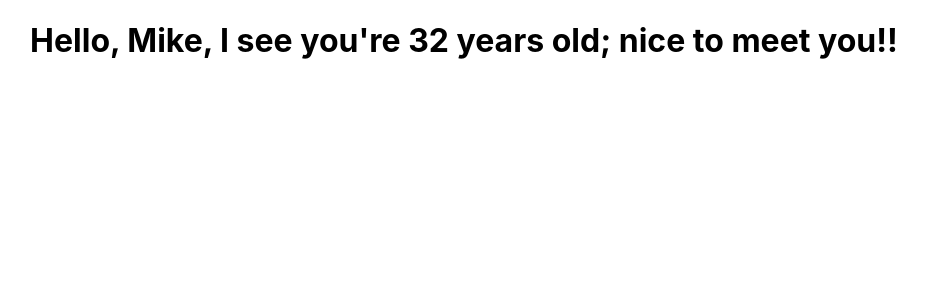
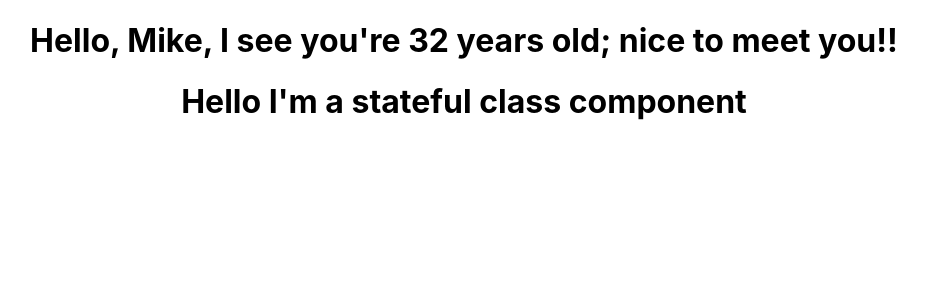
Before and after one commit to DestanT/CI-core-react-project-example, a React (Create React App) app in the folder react-example/: page / in a window 1280 px wide. Shown: the top 300 px of the page, without its empty margins (176-1102 px from the left). Built offline with nearby package versions, Linux system fonts and the light colour scheme.

Commit message:
Create stateful class component

```diff
--- a/react-example/package.json
+++ b/react-example/package.json
@@ -3,6 +3,7 @@
   "version": "0.1.0",
   "private": true,
   "dependencies": {
+    "16": "^0.0.2",
     "@testing-library/jest-dom": "^5.11.6",
     "@testing-library/react": "^11.2.2",
     "@testing-library/user-event": "^12.3.0",
--- a/react-example/src/App.js
+++ b/react-example/src/App.js
@@ -1,11 +1,13 @@
 import logo from './logo.svg';
 import './App.css';
 import FunctionalGreetingWithProps from './components/FunctionalGreetingWithProps';
+import StatefulGreeting from './components/StatefulGreeting';
 
 function App() {
   return (
     <div className="App">
       <FunctionalGreetingWithProps greeting="nice to meet you!!" name="Mike" age="32" />
+      <StatefulGreeting greeting="I'm a stateful class component"/>
     </div>
   );
 }
--- /dev/null
+++ b/react-example/src/components/StatefulGreeting.js
@@ -0,0 +1,9 @@
+import React from "react";
+
+class StatefulGreeting extends React.Component {
+    render () {
+        return <h1>Hello {this.props.greeting}</h1>
+    }
+}
+
+export default StatefulGreeting;
```
Also changed, not shown: 2 other files (tests, documents, lock files or other folders).
